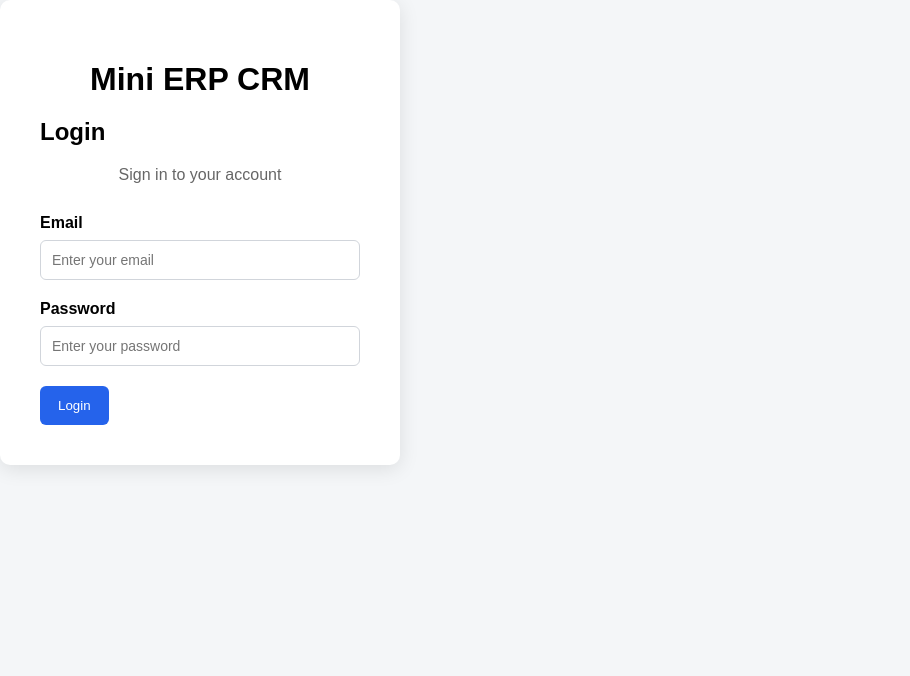
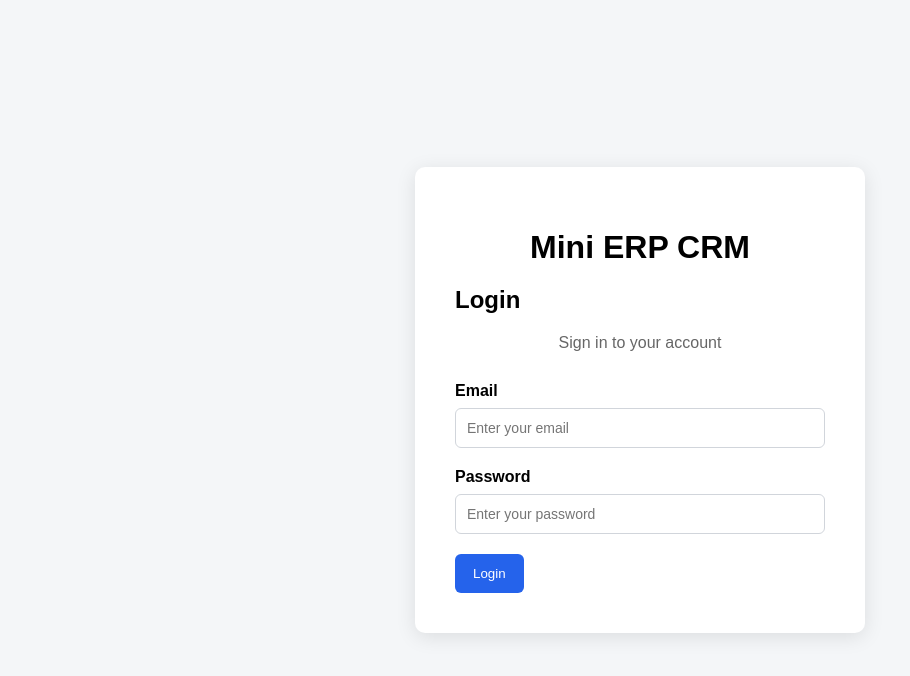
Before and after one commit to visi006/mini-erp-crm, a React app in the folder frontend/: page /login in a window 1280 px wide. Shown: the top 676 px of the page, without its empty margins (0-910 px from the left). Built offline with nearby package versions, Linux system fonts and the light colour scheme; the HTML template or start-up script is replaced by a standard one.

Commit message:
Center login page

```diff
--- a/frontend/src/pages/login.jsx
+++ b/frontend/src/pages/login.jsx
@@ -84,17 +84,31 @@ function Login() {
   };
 
  return (
-    <div className="login-page">
-
-      <div className="login-card">
-
+  <div
+    className="login-page"
+    style={{
+      minHeight: "100vh",
+      width: "100%",
+      display: "flex",
+      justifyContent: "center",
+      alignItems: "center",
+      boxSizing: "border-box",
+      padding: "20px",
+    }}
+  >
+    <div
+      className="login-card"
+      style={{
+        width: "100%",
+        maxWidth: "450px",
+        boxSizing: "border-box",
+      }}
+    >
       <h1>Mini ERP CRM</h1>
 
       <h2>Login</h2>
 
-        <p>
-          Sign in to your account
-        </p>
+      <p>Sign in to your account</p>
 
       {error && (
         <div
@@ -111,12 +125,8 @@ function Login() {
       )}
 
       <form onSubmit={handleSubmit}>
-
         <div className="form-field">
-
-            <label>
-              Email
-            </label>
+          <label>Email</label>
 
           <input
             type="email"
@@ -126,14 +136,10 @@ function Login() {
             placeholder="Enter your email"
             required
           />
-
         </div>
 
         <div className="form-field">
-
-            <label>
-              Password
-            </label>
+          <label>Password</label>
 
           <input
             type="password"
@@ -143,7 +149,6 @@ function Login() {
             placeholder="Enter your password"
             required
           />
-
         </div>
 
         <button
@@ -151,17 +156,11 @@ function Login() {
           className="primary-button"
           disabled={loading}
         >
-            {loading
-              ? "Logging in..."
-              : "Login"}
+          {loading ? "Logging in..." : "Login"}
         </button>
-
       </form>
-
     </div>
-
   </div>
 );
 }
-
 export default Login;
```
Lines whose indentation alone changed are shown as unchanged.
